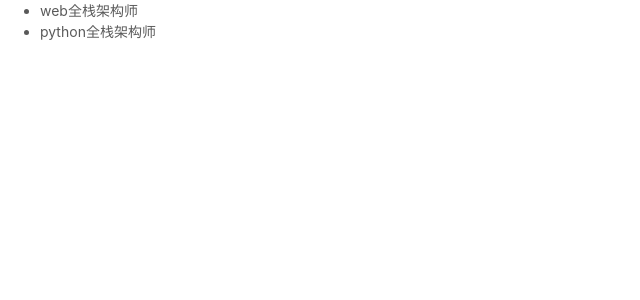
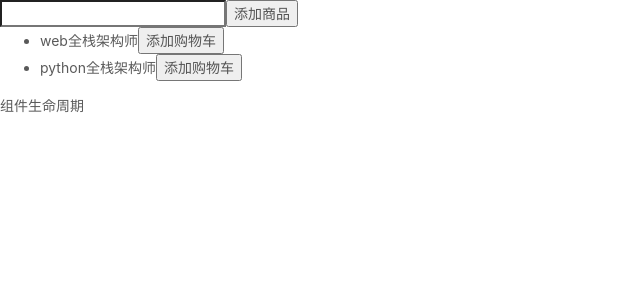
Before and after one commit to guoao2016/my-react, a React (Create React App) app in the folder react01/: page / in a window 1280 px wide. Shown: the top 300 px of the page, without its empty margins (0-640 px from the left). Built offline with nearby package versions, Linux system fonts and the light colour scheme.

Commit message:
react生命周期

```diff
--- a/react01/src/App.js
+++ b/react01/src/App.js
@@ -5,6 +5,7 @@ import { Welcome1, Welcome2 } from './components/CompType';
 import Clock from './components/Clock'
 import StateTest from './components/StateTest';
 import CartSample from './components/CartSample';
+import Lifecycle from './components/Lifecycle';
 
 
 // import { Welcome2, Welcome1 } from './components/ComType';
@@ -17,6 +18,10 @@ function formatName(user){
 }
 
 class App extends Component{
+  state = {prop: 'some prop'}
+  componentDidMount(){
+    this.setState({prop: 'some prop--next'})
+  }
   render(){
     const name = 'jerry';
     const user = {firstName: 'tom', lastName: 'jerry'};
@@ -44,6 +49,9 @@ class App extends Component{
 
         {/* 条件渲染 */}
         <CartSample></CartSample>
+
+        {/* 生命周期 */}
+        <Lifecycle prop="some prop"></Lifecycle>
       </div>
     )
   }
--- a/react01/src/components/CartSample.js
+++ b/react01/src/components/CartSample.js
@@ -9,9 +9,75 @@ export default class CartSample extends Component {
             goods: [
                 {id: 1, text: 'web全栈架构师'},
                 {id: 2, text: 'python全栈架构师'},
-            ]
+            ],
+            text: '',
+            cart: [],
+        };
+
+        // this.addGood = this.addGood.bind(this)
+    }
+
+    // 回调函数声明为箭头函数
+    textChange = (e)=>{
+        this.setState({text: e.target.value});
+    }
+
+    addGood = (e)=>{
+        this.setState((prevState)=> {
+            return {
+                goods: [
+                    ...prevState.goods,
+                    {
+                        id: prevState.goods.length + 1,
+                        text: prevState.text
+                    }
+                ]
+            }
+        })
+    }
+
+    // 加购函数
+    addToCart = good => {
+        //    创建新购物车
+        const newCart = [...this.state.cart];
+        const idx = newCart.findIndex(c=> c.id === good.id);
+        const item = newCart[idx];
+        if(item){
+            newCart.splice(idx, 1, {...item, count: item.count+ 1})
+        }else{
+            newCart.push({...good, count: 1})
         }
+
+        // 更新
+        this.setState({cart: newCart})
     }
+
+    //  处理数量更新
+   add = good => {
+    //    创建新购物车
+    const newCart = [...this.state.cart];
+    const idx = newCart.findIndex(c=> c.id === good.id);
+    const item = newCart[idx];
+    newCart.splice(idx, 1, {...item, count: item.count+ 1})
+
+    // 更新
+    this.setState({cart: newCart})
+   }
+
+    //  处理数量更新
+   minus = good => {
+    //    创建新购物车
+    const newCart = [...this.state.cart];
+    const idx = newCart.findIndex(c=> c.id === good.id);
+    const item = newCart[idx];
+    newCart.splice(idx, 1, {...item, count: item.count- 1})
+
+    // 更新
+    this.setState({cart: newCart})
+   }
+
+
+
     render() {
         // const  title = this.props.title? <h1>this.props.title</h1> : null;
         return (
@@ -20,10 +86,47 @@ export default class CartSample extends Component {
                 {this.props.title && <h1>{this.this.props.title}</h1>}
 
                 {/* 列表渲染 */}
+                <div>
+                    <input type="text" value={this.state.text} onChange={this.textChange} />
+                    <button onClick={this.addGood}>添加商品</button>
+                </div>
                 <ul>
-                    {this.state.goods.map(good => <li key={good.id}>{good.text}</li>)}
+                    {this.state.goods.map(good =>
+                        <li key={good.id}>
+                            {good.text}
+                            <button onClick= {()=> this.addToCart(good)}>添加购物车</button>
+                    </li>)}
                 </ul>
+
+                {/* 购物车 -- 组件只做展示*/}
+                <Cart data = {this.state.cart} minus = {this.minus} add = {this.add}></Cart>
+
+
             </div>
         )
     }
 }
+
+
+
+
+function Cart({data, minus, add}) {
+    return (
+        <table>
+            <tbody>
+                {data.map(d=> (
+                    <tr key = {d.id}>
+                        <td>{d.text}</td>
+                        <td>
+                            <button onClick={()=> minus(d)}>-</button>
+                            {d.count}
+                            <button onClick={()=> add(d)}>+</button>
+                        </td>
+                    </tr>
+                ))}
+            </tbody>
+        </table>
+
+
+    )
+}
--- /dev/null
+++ b/react01/src/components/Lifecycle.js
@@ -0,0 +1,44 @@
+import React, { Component } from 'react'
+
+export default class Lifecycle extends Component {
+    constructor(props){
+        super(props);
+        console.log("1. 组件构造函数执行");
+    }
+
+    // componentWillUnmount(){
+    //     console.log("2. 组件将要挂载");
+    // }
+    componentDidMount(){
+        console.log("3. 组件已挂载");
+    }
+    // componentWillReceiveProps(){
+    //     console.log("4. 将要接收属性传递");
+    // }
+
+    shouldComponentUpdate(){
+        console.log("5. 组件是否需要更新");
+        return true;
+    }
+    // componentWillUpdate(){
+    //     console.log("6. 组件将要更新组件渲染");
+    // }
+
+    componentDidUpdate(){
+        console.log("7. 组件已更新");
+    }
+
+
+    componentDidCatch(error, info){
+        // 错误处理
+        console.log(error, info)
+    }
+
+    render() {
+        return (
+            <div>
+                组件生命周期
+            </div>
+        )
+    }
+}
```
Also changed, not shown: 1 other file (tests, documents, lock files or other folders).
